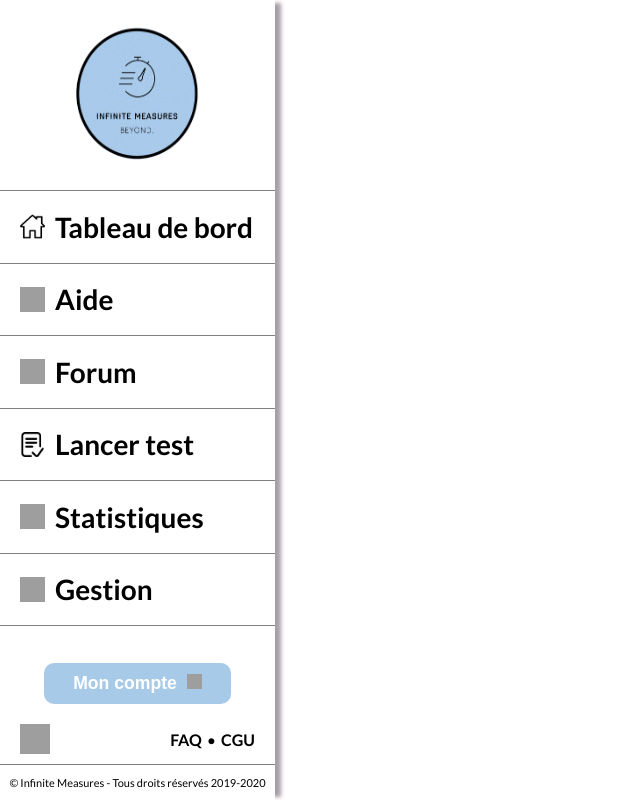
After one commit to SebLds/TechCare, a PHP site: page /App/View/sidebar.php in a window 1280 px wide. The commit adds this page. Shown: the whole page, without its empty margins (0-640 px from the left). Run offline with PHP 8.4, Linux system fonts and the light colour scheme; grey boxes are pictures that could not be loaded.

Commit message:
Schuch
Modif des paths

```diff
--- /dev/null
+++ b/App/View/sidebar.php
@@ -0,0 +1,96 @@
+<!DOCTYPE html>
+<html lang="en" dir="ltr">
+  <head>
+    <meta charset="utf-8">
+    <meta charset="UTF-8">
+    <meta name="viewport" content="width=device-width, initial-scale=1">
+    <title>Infinite Measures</title>
+    <link href="/Web/css/sidebar.css" rel="stylesheet">
+    <link href="https://fonts.googleapis.com/css?family=Lato:100,300,400,700,900&display=swap" rel="stylesheet">
+  </head>
+
+
+  <header>
+
+    <div class="header">
+      <div class="burger-button">
+        <span></span>
+      </div>
+
+      <div class="logo-responsive">
+        <img id="img-logor" src="/Web/images/logo.png" alt="">
+      </div>
+
+      <div class="account-responsive">
+        <button id="button_account" type="button" name="button"> <a href="#"><img id="img" src="/Web/images/avatar.png" alt=""></a></button>
+      </div>
+    </div>
+
+    <div id="mySidebar" class="sidebar">
+
+      <div class="logo">
+        <img id="img-logo" src="images/logo.png" alt="">
+      </div>
+
+      <div class="navbar">
+        <a class="box" href="#"><h1><img id="img-nav" src="/Web/images/home.png" alt="">Tableau de bord</h1></a>
+        <a class="box" href="#"><h1><img id="img-nav" src="/Web/images/information.png" alt="">Aide</h1></a>
+        <a class="box" href="#"><h1><img id="img-nav" src="/Web/images/forum.png" alt="">Forum</h1></a>
+        <a class="box" href="#"><h1><img id="img-nav" src="/Web/images/test.png" alt="">Lancer test</h1></a>
+        <a class="box" href="#"><h1><img id="img-nav" src="/Web/images/stat.png" alt="">Statistiques</h1></a>
+        <a class="box" href="#"><h1><img id="img-nav" src="/Web/images/automation.png" alt="">Gestion</h1></a>
+      </div>
+
+      <div class="account">
+
+        <div class="dropdown">
+          <a href="#"><li><img id="img-drop" src="/Web/images/account.png" alt="">Profil</li></a>
+          <a href="#"><li><img id="img-drop" src="/Web/images/off.png" alt="">Déconnexion</li></a>
+        </div>
+
+        <div class="btn">
+          <button id="button-account" type="button" name="button">Mon compte<img id="arrow" src="/Web/images/arrow.png" alt=""></button>
+        </div>
+
+        <script
+    src="https://code.jquery.com/jquery-3.4.1.min.js"
+    integrity="sha256-CSXorXvZcTkaix6Yvo6HppcZGetbYMGWSFlBw8HfCJo="
+    crossorigin="anonymous">
+       </script>
+
+       <script type="text/javascript" src="/Web/js/dropdown.css"></script>
+
+      </div>
+
+      <div class="footer">
+
+        <div class="content">
+
+          <div class="flag">
+            <img id="img-flag" src="images/france.png" alt="">
+          </div>
+
+          <div class="link">
+            <a href="#">FAQ </a>
+            <span>•</span>
+            <a href="#"> CGU</a>
+          </div>
+
+        </div>
+
+        <div class="copyright">
+          <p>&copy; Infinite Measures - Tous droits réservés 2019-2020</p>
+        </div>
+
+      </div>
+
+    </div>
+
+    <script type="text/javascript" src="/Web/js/sidebar.css"></script>
+
+  </header>
+
+  <body id="body">
+
+  </body>
+</html>
--- a/App/View/viewPassword.php
+++ b/App/View/viewPassword.php
@@ -33,8 +33,8 @@ if (!empty($_POST)) {
     <meta charset="utf-8">
     <title>Mot de passe oublié</title>
     <meta name="viewport" content="width=device-width, initial-scale=1">
-    <link rel="stylesheet" href="connexion.css">
-    <link rel="stylesheet" href="form.css">
+    <link rel="stylesheet" href="/Web/css/form.css">
+    <link rel="stylesheet" href="/Web/css/connexion.css">
     <link rel="shortcut icon" type="image/png" href="/Web/images/favicon.png"/>
 </head>
 
@@ -43,7 +43,7 @@ if (!empty($_POST)) {
     <div class="page">
 
       <div class="logo">
-        <a href="home.php"><img id="logo" src="images/logo.png" alt="logo"></a>
+        <a href="home.php"><img id="logo" src="/Web/images/logo.png" alt="logo"></a>
       </div>
 
       <div class="box">
--- a/Web/js/password.js
+++ b/Web/js/password.js
@@ -3,10 +3,10 @@ var show = img.getAttribute("src");
 
 function changeEye() {
 
-  if(show == "images/hide.png")
-    show = "images/eye.png";
+  if(show == "/Web/images/hide.png")
+    show = "/Web/images/eye.png";
   else
-    show = "images/hide.png";
+    show = "/Web/images/hide.png";
   img.setAttribute("src", show);
 }
 
--- a/Web/js/sidebar.js
+++ b/Web/js/sidebar.js
@@ -42,10 +42,10 @@ var langage = img.getAttribute("src");
 
 function changeFlag() {
 
-  if(langage == "images/france.png")
-    langage = "images/uk.png";
+  if(langage == "/Web/images/france.png")
+    langage = "/Web/images/uk.png";
   else
-    langage = "images/france.png";
+    langage = "/Web/images/france.png";
   img.setAttribute("src", langage);
 }
 
```
Also changed, not shown: App/View/viewLogin.php (+4 -4 lines), App/View/viewRegister.php (+4 -4 lines).
